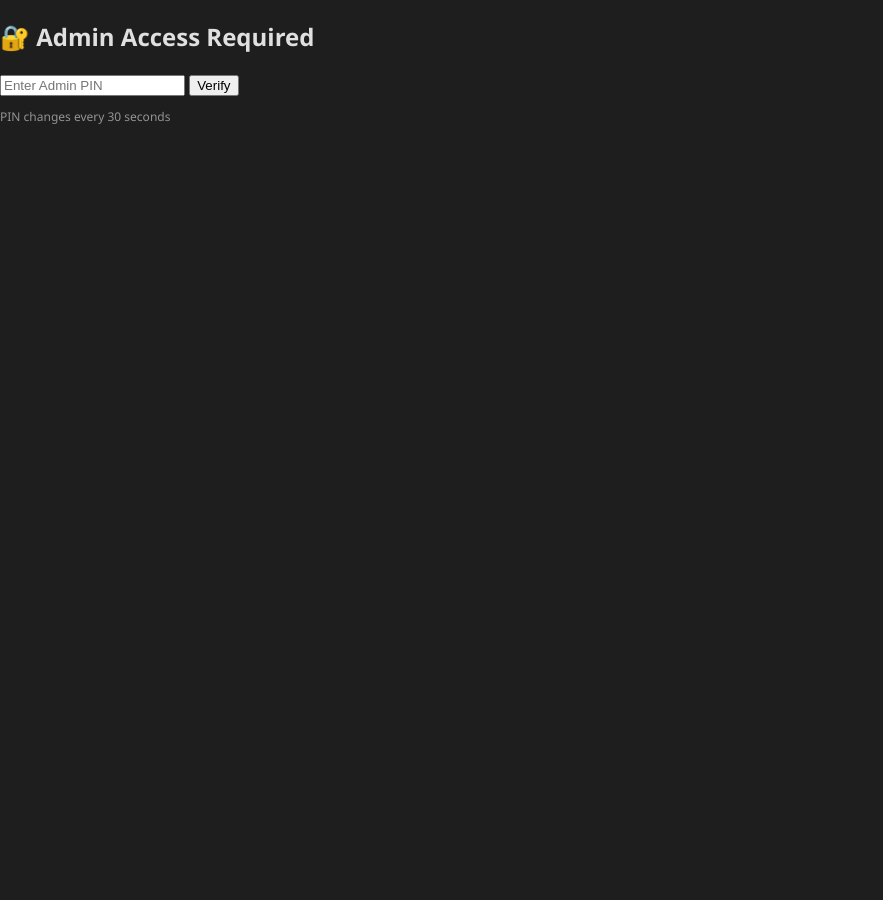
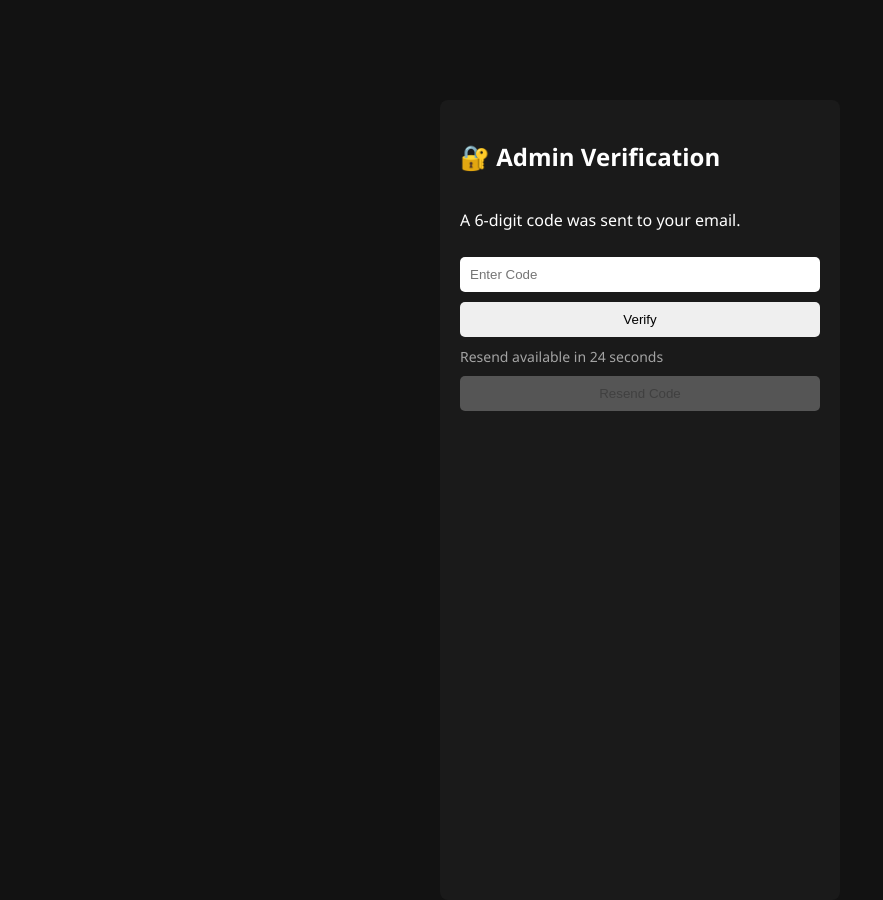
Before and after one commit to rawpok/coolchat, a Flask app: page /verify in a window 1280 px wide. Shown: the whole page, without its empty margins (0-883 px from the left). Before the commit the page ends 800 px from the top, so only its background shows below. Run offline with Flask 3, Linux system fonts and the light colour scheme.

Commit message:
Update verify.html

```diff
--- a/templates/verify.html
+++ b/templates/verify.html
@@ -1,17 +1,66 @@
 <!DOCTYPE html>
 <html>
 <head>
-  <title>Admin PIN</title>
+  <title>Admin Verification</title>
   <link rel="stylesheet" href="/static/style.css">
+  <style>
+    .chat-wrapper {
+      max-width: 400px;
+      margin: 100px auto;
+      background: #1a1a1a;
+      padding: 20px;
+      border-radius: 8px;
+      color: white;
+    }
+    input, button {
+      width: 100%;
+      padding: 10px;
+      margin-top: 10px;
+      border-radius: 5px;
+      border: none;
+    }
+    button[disabled] {
+      background-color: #555;
+      cursor: not-allowed;
+    }
+    .timer {
+      font-size: 14px;
+      margin-top: 10px;
+      opacity: 0.6;
+    }
+  </style>
 </head>
 <body>
   <div class="chat-wrapper">
-    <h2>🔐 Admin Access Required</h2>
+    <h2>🔐 Admin Verification</h2>
+    <p>A 6-digit code was sent to your email.</p>
     <form method="POST">
-      <input type="password" name="adminpin" placeholder="Enter Admin PIN" required>
+      <input type="text" name="code" placeholder="Enter Code" required>
       <button type="submit">Verify</button>
     </form>
-    <p style="font-size: 12px; opacity: 0.6;">PIN changes every 30 seconds</p>
+
+    <div class="timer">
+      Resend available in <span id="countdown">30</span> seconds
+    </div>
+    <form id="resendForm" method="POST" action="/resend">
+      <button type="submit" id="resendBtn" disabled>Resend Code</button>
+    </form>
   </div>
+
+  <script>
+    let countdown = 30;
+    const countdownSpan = document.getElementById("countdown");
+    const resendBtn = document.getElementById("resendBtn");
+
+    const interval = setInterval(() => {
+      countdown--;
+      countdownSpan.textContent = countdown;
+      if (countdown <= 0) {
+        clearInterval(interval);
+        resendBtn.disabled = false;
+        countdownSpan.textContent = "0";
+      }
+    }, 1000);
+  </script>
 </body>
 </html>
```
